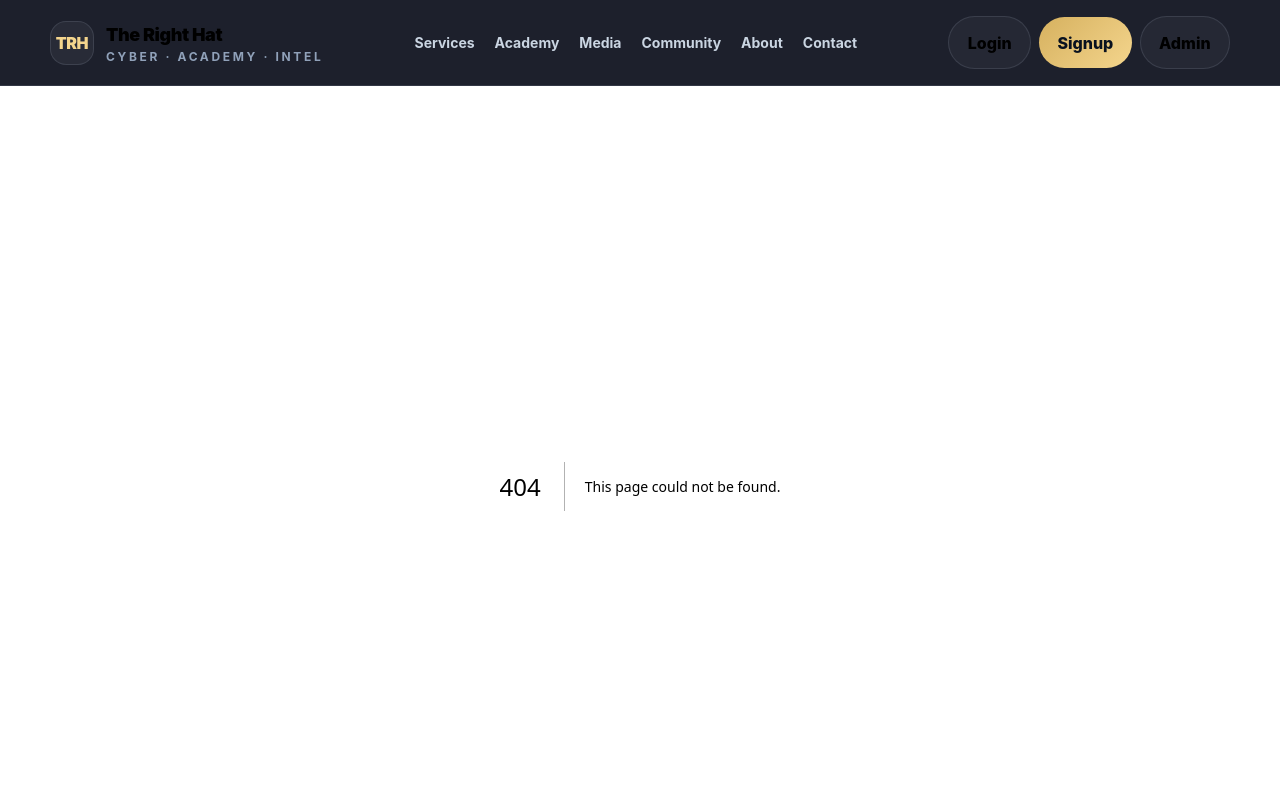
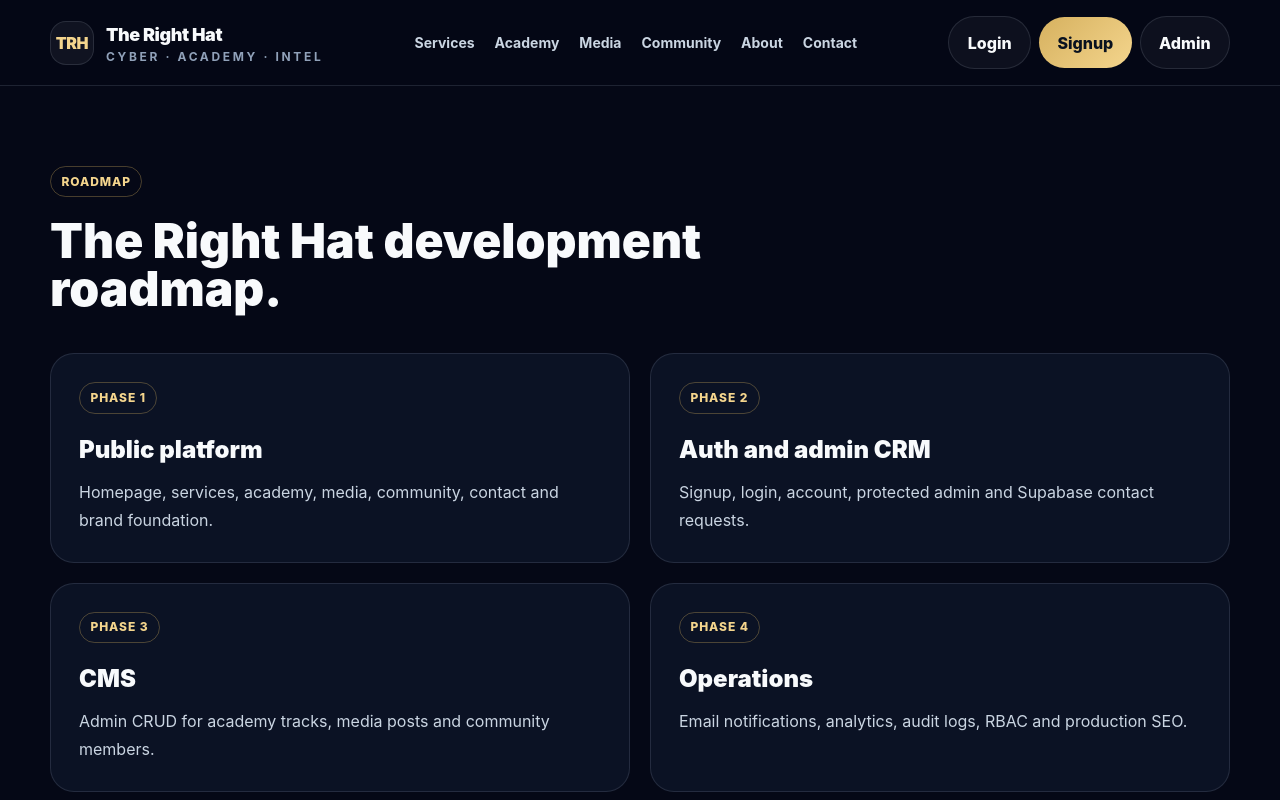
Before and after one commit to SeeDev-K/The-Right-Hat, a Next.js app: page /roadmap in a window 1280 px wide. Before the commit this address had no page. Shown: the top 800 px of the page. Built offline with nearby package versions, Linux system fonts and the light colour scheme.

Commit message:
feat: add roadmap page

```diff
--- /dev/null
+++ b/app/roadmap/page.tsx
@@ -0,0 +1,26 @@
+const phases = [
+  ['Phase 1', 'Public platform', 'Homepage, services, academy, media, community, contact and brand foundation.'],
+  ['Phase 2', 'Auth and admin CRM', 'Signup, login, account, protected admin and Supabase contact requests.'],
+  ['Phase 3', 'CMS', 'Admin CRUD for academy tracks, media posts and community members.'],
+  ['Phase 4', 'Operations', 'Email notifications, analytics, audit logs, RBAC and production SEO.'],
+]
+
+export default function RoadmapPage() {
+  return (
+    <main className="py-20">
+      <div className="container">
+        <span className="badge">Roadmap</span>
+        <h1 className="mt-5 max-w-3xl text-5xl font-black">The Right Hat development roadmap.</h1>
+        <div className="mt-10 grid gap-5 md:grid-cols-2">
+          {phases.map(([phase, title, text]) => (
+            <article key={phase} className="card p-7">
+              <span className="badge">{phase}</span>
+              <h2 className="mt-5 text-2xl font-black">{title}</h2>
+              <p className="mt-3 leading-7 text-slate-300">{text}</p>
+            </article>
+          ))}
+        </div>
+      </div>
+    </main>
+  )
+}
```
